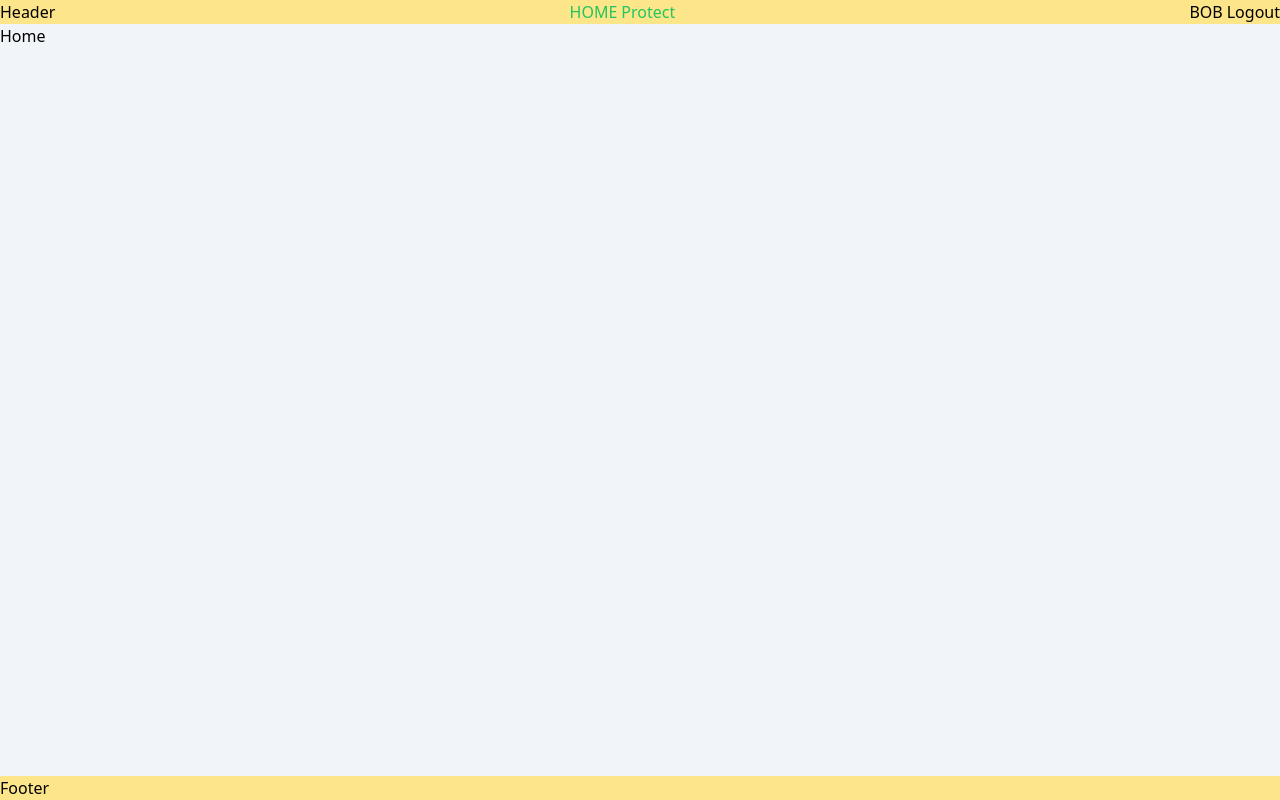
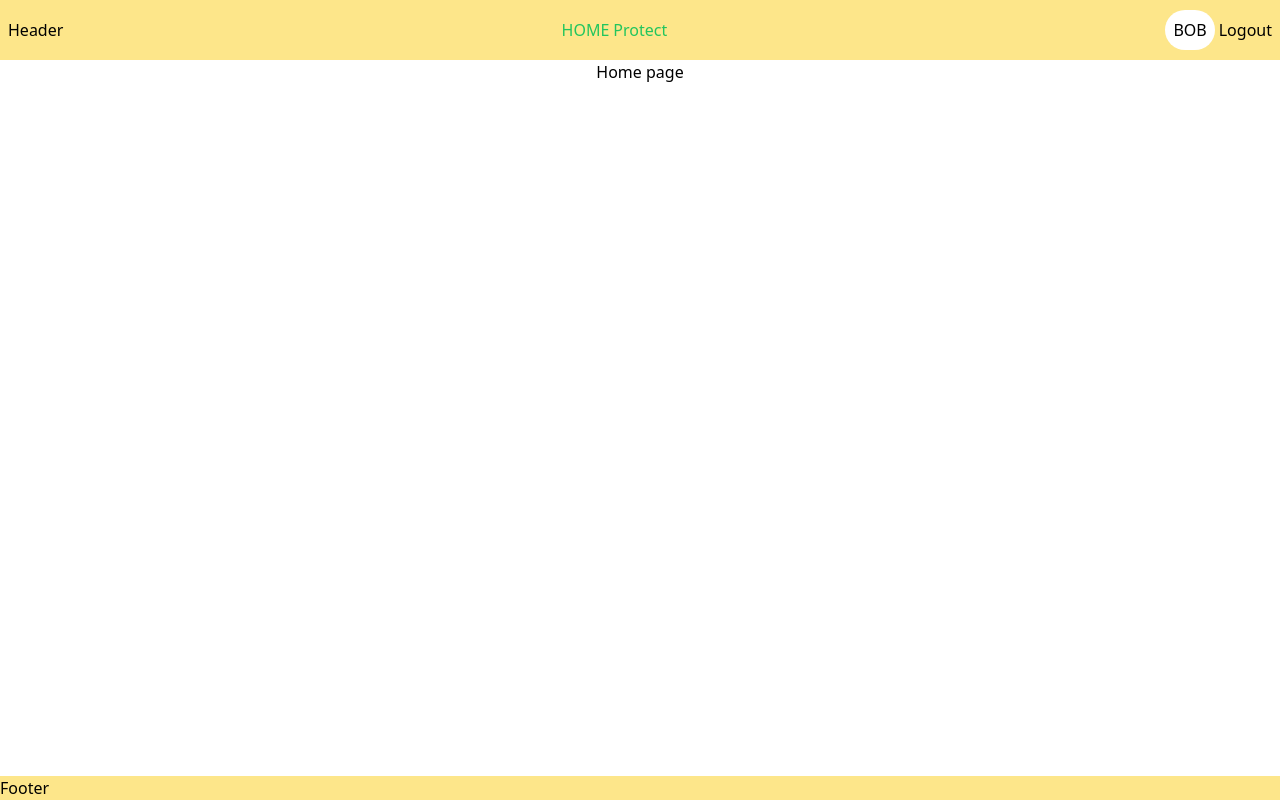
Before and after one commit to bohdanhulchuknl/first-project-vite-client, a React (Vite) app: page / in a window 1280 px wide. Both pictures are taken after a click on the button "Login". Built offline with nearby package versions, Linux system fonts and the light colour scheme.

Commit message:
правки

```diff
--- a/src/components/Header.jsx
+++ b/src/components/Header.jsx
@@ -4,7 +4,7 @@ import { Link } from "react-router-dom";
 import AuthUser from "./ui/AuthUser";
 
 const Header = () => {
-  return <header className="flex justify-between bg-amber-200">
+  return <header className="flex items-center justify-between p-2 bg-amber-200 min-h-[60px]">
     <h5>Header</h5>
 
     <nav>
--- a/src/components/ui/AuthUser.jsx
+++ b/src/components/ui/AuthUser.jsx
@@ -20,7 +20,7 @@ const AuthUser = () => {
     <div>
       {loginUserInfo.isUserLogin ? (
         <div className="flex gap-1">
-          <div>{loginUserInfo.user}</div>
+          <div className="p-2 bg-white rounded-full">{loginUserInfo.user}</div>
           <button onClick={logoutHandler} >Logout</button>
         </div>
       ) : (
--- a/src/pages/Home.jsx
+++ b/src/pages/Home.jsx
@@ -2,7 +2,7 @@
 const Home = () => {
 
   return (
-    <section>Home</section>
+    <section className="container h-full mx-auto text-center bg-white">Home page</section>
   )
 }
 
--- a/src/pages/TestProtect.jsx
+++ b/src/pages/TestProtect.jsx
@@ -1,7 +1,9 @@
 const TestProtect = () => {
   return (
-    <section>TestProtect</section>
-  )
-}
+    <section className="container h-full mx-auto text-center bg-white">
+      Protect page
+    </section>
+  );
+};
 
-export default TestProtect
+export default TestProtect;
```
